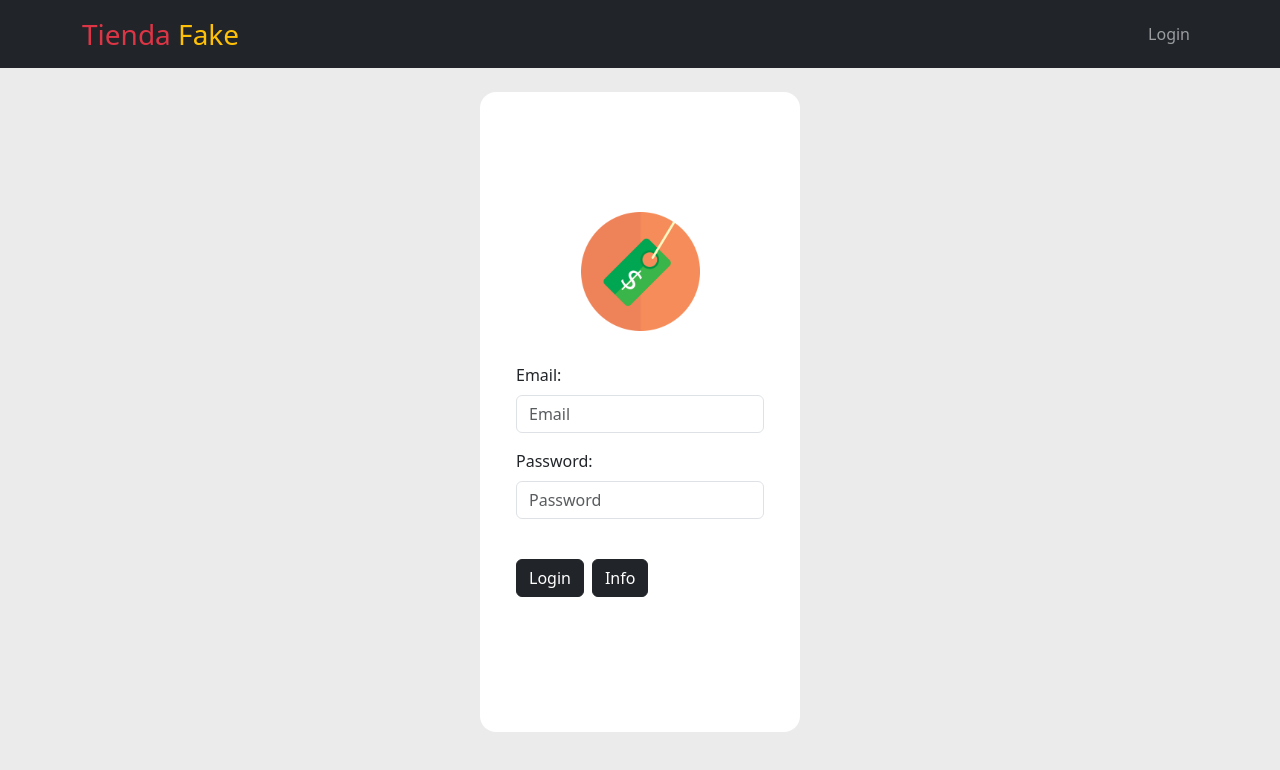
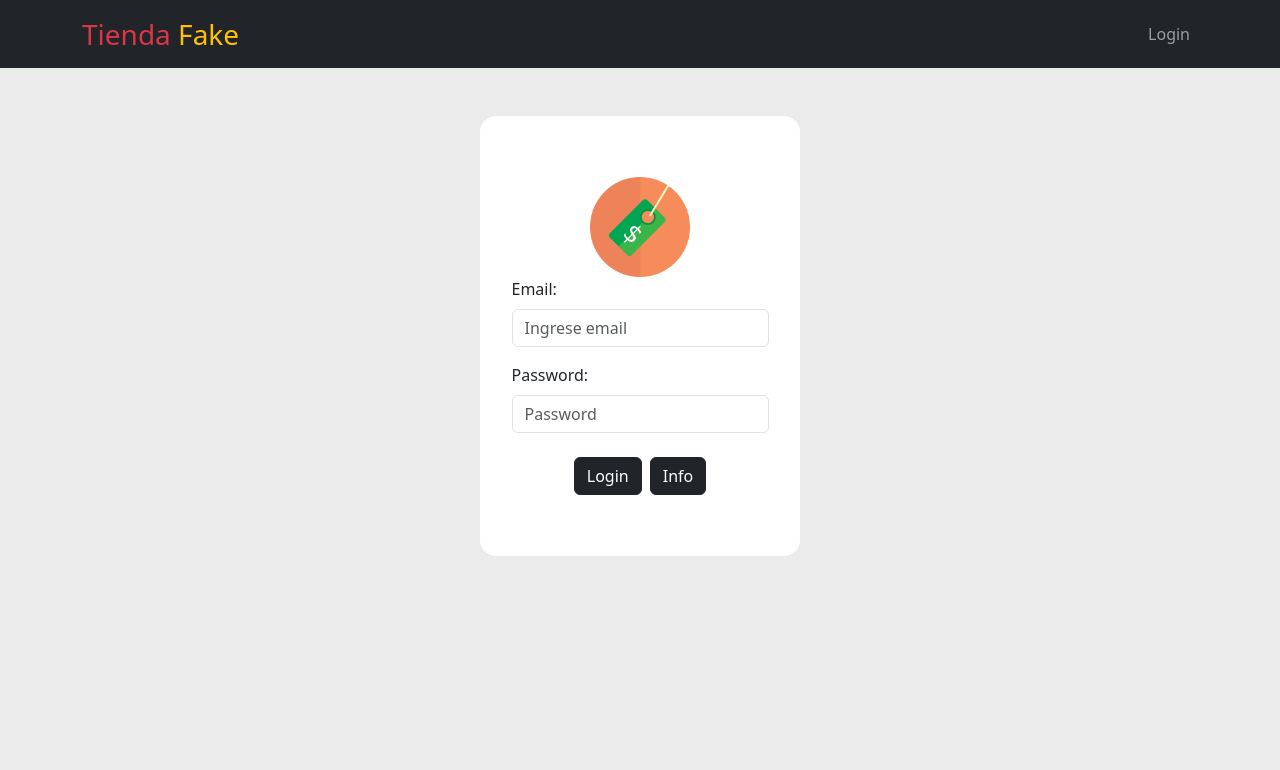
Before and after one commit to fabiCoseglia/tiendaFake, a React (Vite) app: page /login in a window 1280 px wide. Shown: the top 770 px of the page. Built offline with nearby package versions, Linux system fonts and the light colour scheme.

Commit message:
add login funcionality

```diff
--- a/src/API/loaderLogin.js
+++ /dev/null
@@ -1,11 +0,0 @@
-
-export const loginLoader = async ({request}) => {
-    try {
-        console.log(request);
-        return null
-    } catch (error) {
-        console.log(error);
-    }
-};
-
-export default loginLoader;
--- a/src/components/header/Header.jsx
+++ b/src/components/header/Header.jsx
@@ -1,3 +1,5 @@
+import { faCar, faCartArrowDown, faCartFlatbed, faCartFlatbedSuitcase, faCartPlus, faCartShopping, faUser } from "@fortawesome/free-solid-svg-icons"
+import { FontAwesomeIcon } from "@fortawesome/react-fontawesome"
 import { Container, Nav, Navbar } from "react-bootstrap"
 import { Link } from "react-router-dom"
 
@@ -6,11 +8,26 @@ export const Header = () => {
     <Navbar expand="lg" data-bs-theme="dark" bg="dark">
       <Container>
         <Link className="text-danger navbar-brand fs-3" to={'/'}>Tienda <span className="text-warning">Fake</span></Link>
+        {
+          sessionStorage.token
+          &&
+         <Nav className="mx-auto">
+            <Link className="nav-link"><FontAwesomeIcon icon={faCartShopping} size="2x" className='text-warning' /></Link>
+          </Nav>
+        }
         <Navbar.Toggle aria-controls="basic-navbar-nav" />
         <Navbar.Collapse id="basic-navbar-nav">
-          <Nav className="ms-auto">
-            <Link className="nav-link" to={'/login'}>Login</Link>
-          </Nav>
+          {
+            sessionStorage.token
+            ?
+            <Nav className="ms-auto">
+              <Link className="nav-link" to={'#'}>Logout</Link>
+            </Nav>
+            :
+            <Nav className="ms-auto">
+              <Link className="nav-link" to={'/login'}>Login</Link>
+            </Nav>
+          }
         </Navbar.Collapse>
       </Container>
     </Navbar>
--- a/src/pages/Login.jsx
+++ b/src/pages/Login.jsx
@@ -1,13 +1,51 @@
-import { Button, Form, Image } from 'react-bootstrap';
-import login from '../assets/login.png'
-import { Form as RouterForm } from 'react-router-dom';
+import { Button, Form, Image, } from 'react-bootstrap';
+import logo from '../assets/login.png'
 import Swal from 'sweetalert2';
 import { useState } from 'react';
+import { useNavigate } from 'react-router-dom';
+import axios from 'axios';
 
 
 export const Login = () => {
   const [email, setEmail] = useState('');
   const [password, setPassword] = useState('');
+  const navigate = useNavigate();
+
+  //handles
+  const handleSubmit = async (e) =>{
+    e.preventDefault();
+    if (email === "challenge@alkemy.org" && password === "react") {
+      //llamado a la API
+      axios
+        .post("http://challenge-react.alkemy.org", { email, password })
+        .then((res) => {
+          const data = {
+            token: res.data.token,
+            username: "TiendaUser",
+            cart: [],
+          };
+          Swal.fire({
+            text: "Login Success!",
+            icon: "success",
+            showConfirmButton: false,
+            timer: 1500
+          });
+          sessionStorage.setItem("token", data.token);
+          sessionStorage.setItem("username", data.username);
+          sessionStorage.setItem("cart", data.cart);
+          return navigate("/");
+        });
+      //llamado a la API
+    }else{
+     return Swal.fire({
+        text: "Incorrect credentialss",
+        icon: "error",
+        showConfirmButton: false,
+        timer: 1500,
+      });
+    }
+  }
+
 
   const handleInfoButton= ()=>{
     Swal.fire({
@@ -18,50 +56,24 @@ export const Login = () => {
   }
 
   return (
-    <div
-      className="container d-flex flex-column justify-content-center align-items-center mt-4 shadow-md"
-      style={{
-        backgroundColor: "white",
-        width: "40vh",
-        borderRadius: "1rem",
-        height: "80vh",
-      }}
-    >
-      <Image src={login} width={"135rem"} className="p-2" />
-      <RouterForm method="post" action="/login" className="m-4">
-        <Form.Group className="mb-3" controlId="formGroupEmail">
+    <Form onSubmit={handleSubmit} className="container d-flex flex-column justify-content-center align-items-center mt-5" style={{height:'55vh',width:'40vh',backgroundColor:'white',borderRadius:'1rem'}}>
+      <Image src={logo}  width={'100rem'}/>
+      <Form.Group className="mb-3" controlId="formGroupEmail" >
         <Form.Label>Email:</Form.Label>
-          <Form.Control
-            type="text"
-            placeholder="Email"
-            name="email"
-            value={email}
-            onChange={(e) => setEmail(e.target.value)}
-            required
-          />
+        <Form.Control type="text" placeholder="Ingrese email" name='email' onChange={(e) => setEmail(e.target.value)}  />
       </Form.Group>
       <Form.Group className="mb-3" controlId="formGroupPassword">
         <Form.Label>Password:</Form.Label>
-          <Form.Control
-            type="password"
-            placeholder="Password"
-            name="password"
-            value={password}
-            onChange={(e) => setPassword(e.target.value)}
-            required
-          />
+        <Form.Control type="password" placeholder="Password" name='password' onChange={(e) => setPassword(e.target.value)}/>
       </Form.Group>
-        <Button className="btn btn-dark mt-4" type="submit" variant="dark">
-          Login
-        </Button>
-        <Button
-          className="btn btn-dark mt-4 mx-2"
-          onClick={handleInfoButton}
-          variant="dark"
-        >
-          Info
-        </Button>
-      </RouterForm>
+      <div className='d-flex mt-2 gap-2'>
+      <Button type='submit' variant='dark'>Login</Button>
+      <Button variant='dark' onClick={handleInfoButton}>Info</Button>
       </div>
+
+
+
+    </Form>
+
   );
 }
--- a/src/router/index.jsx
+++ b/src/router/index.jsx
@@ -7,7 +7,6 @@ import { ProductsByCategory } from "../pages/ProductsByCategory";
 import getProductsByCategory from "../API/loaderProductsByCategory";
 import { DetailProduct } from "../pages/DetailProduct";
 import getDetailProduct from "../API/loaderDetailProduct";
-import loginLoader from "../API/loaderLogin";
 
 export const router = createBrowserRouter([
     {
@@ -22,7 +21,6 @@ export const router = createBrowserRouter([
             {
                 path: '/login',
                 element: <Login />,
-                loader: loginLoader
             },
             {
                 path: '/products/:category',
```
Lines whose indentation alone changed are shown as unchanged.
